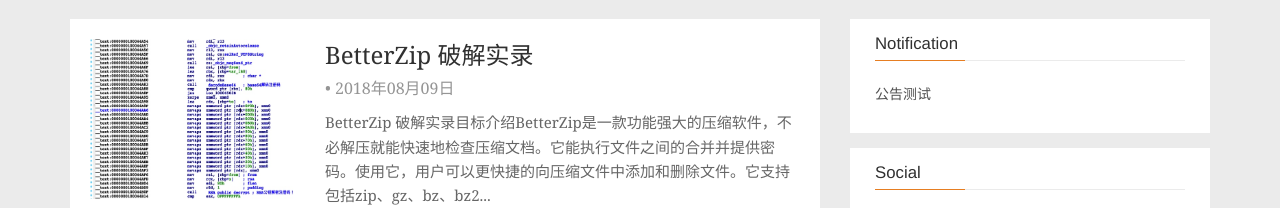
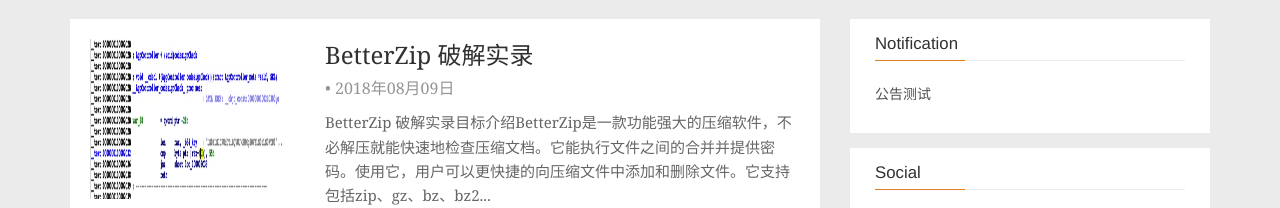
Before and after one commit to piaoyunsoft/piaoyun.github.io, a plain HTML site: page index.html in a window 1280 px wide. Shown: the part 241-449 px from the top of the page. Drawn offline with Linux system fonts and the light colour scheme.

Commit message:
Site updated: 2018-08-09 19:18:52

```diff
--- a/index.html
+++ b/index.html
@@ -140,7 +140,7 @@
 
         <div class="post-media">
             <a href="/2018/08/09/BetterZip 破解实录/">
-                <img class="img-ajax" src="/img/loading.gif"  data-src="/media/15338000064886.jpg"   alt="BetterZip 破解实录">
+                <img class="img-ajax" src="/img/loading.gif"  data-src="/media/15338004421460.jpg"   alt="BetterZip 破解实录">
             </a>
         </div>
 
```
